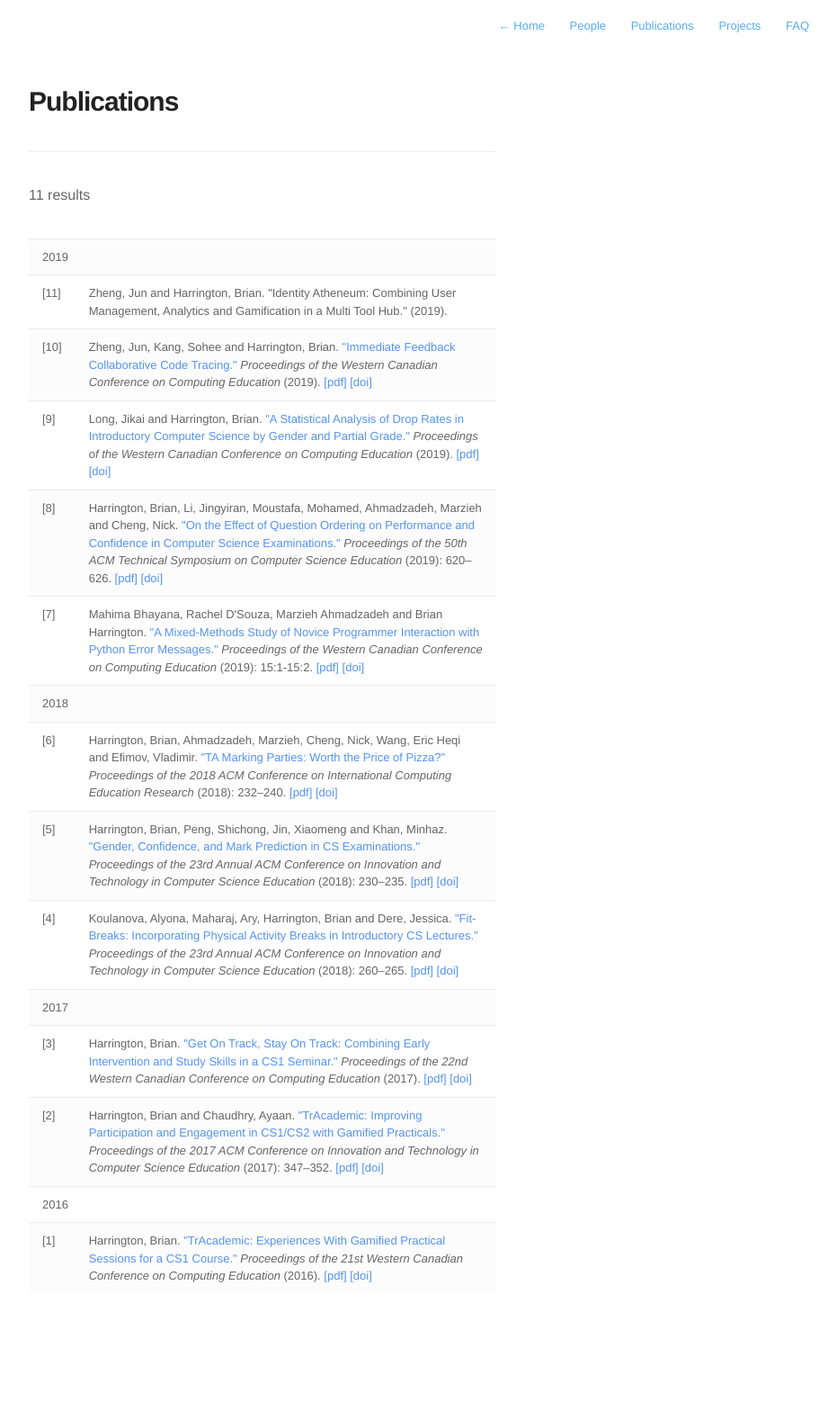
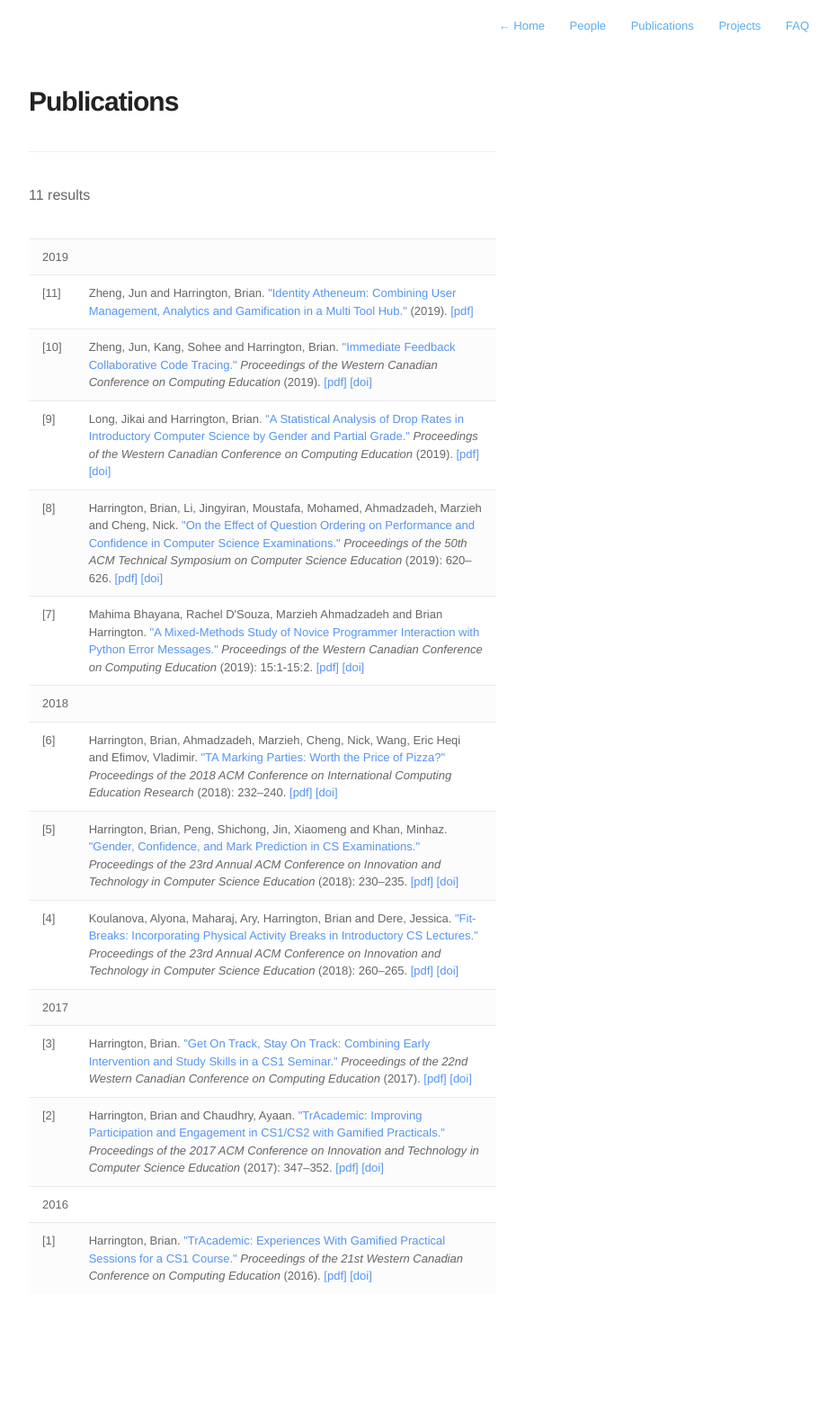
Before and after one commit to cms-urg/cms-urg.github.io, a Jekyll site: the page built from publications.html, in a window 1280 px wide. Shown: the whole page at 90% size, without its empty margins (348-1279 px from the left). Built offline with Jekyll 4.4.1, drawn with Linux system fonts in a browser that asks for light colours; nearby versions of some CDN libraries.

Commit message:
Updated publications page

```diff
--- a/_pubs/bibs/Harrington.bib
+++ b/_pubs/bibs/Harrington.bib
@@ -19,7 +19,8 @@ series = {WCCCE ’19}
 @article{zheng2019identity,
   title={Identity Atheneum: Combining User Management, Analytics and Gamification in a Multi Tool Hub},
   author={Zheng, Jun and Harrington, Brian},
-  year={2019}
+  year={2019},
+  url={https://cssplice.github.io/ICER19/proc/SPLICE_2019_ICER_paper_8.pdf}
 }
 
 
--- a/publications.html
+++ b/publications.html
@@ -10,8 +10,8 @@ layout: default
 <span class="count">11 results</span>
 <table class="result">
 <tr><td colspan="2" class="sheader">2019</td></tr>
-<tr class="bibline"><td class="bibref"><a class="bibanchor" name="11"></a>[11]</td><td class="bibitem">Zheng, Jun and Harrington, Brian. "Identity Atheneum: Combining User Management, Analytics and Gamification in a Multi Tool Hub." (2019).
-<span class="Z3988" title="ctx_ver=Z39.88-2004&amp;rft_val_fmt=info%3Aofi%2Ffmt%3Akev%3Amtx%3Ajournal&amp;rft.atitle=Identity+Atheneum%3A+Combining+User+Management%2C+Analytics+and+Gamification+in+a+Multi+Tool+Hub&amp;rft.jtitle=&amp;rft.volume=&amp;rft.issue=&amp;rft.pub=&amp;rfr_id=info%3Asid%2F%3Abibs%2FHarrington.bib&amp;rft.date=2019&amp;rft.au=Zheng%2C+Jun&amp;rft.au=Harrington%2C+Brian"></span> <span class="bibmenu"></span></td></tr>
+<tr class="bibline"><td class="bibref"><a class="bibanchor" name="11"></a>[11]</td><td class="bibitem">Zheng, Jun and Harrington, Brian.  <a href="https://cssplice.github.io/ICER19/proc/SPLICE_2019_ICER_paper_8.pdf">"Identity Atheneum: Combining User Management, Analytics and Gamification in a Multi Tool Hub." </a>(2019).
+<span class="Z3988" title="ctx_ver=Z39.88-2004&amp;rft_val_fmt=info%3Aofi%2Ffmt%3Akev%3Amtx%3Ajournal&amp;rft.atitle=Identity+Atheneum%3A+Combining+User+Management%2C+Analytics+and+Gamification+in+a+Multi+Tool+Hub&amp;rft.jtitle=&amp;rft.volume=&amp;rft.issue=&amp;rft.pub=&amp;rft_id=https%3A%2F%2Fcssplice.github.io%2FICER19%2Fproc%2FSPLICE_2019_ICER_paper_8.pdf&amp;rfr_id=info%3Asid%2F%3Abibs%2FHarrington.bib&amp;rft.date=2019&amp;rft.au=Zheng%2C+Jun&amp;rft.au=Harrington%2C+Brian"></span> <span class="bibmenu"><a href="https://cssplice.github.io/ICER19/proc/SPLICE_2019_ICER_paper_8.pdf">[pdf]</a></span></td></tr>
 <tr class="bibline"><td class="bibref"><a class="bibanchor" name="10"></a>[10]</td><td class="bibitem">Zheng, Jun, Kang, Sohee and Harrington, Brian.  <a href="https://doi.org/10.1145/3314994.3325087">"Immediate Feedback Collaborative Code Tracing." </a><i>Proceedings of the Western Canadian Conference on Computing Education </i>(2019).
 <span class="Z3988" title="ctx_ver=Z39.88-2004&amp;rft_val_fmt=info%3Aofi%2Ffmt%3Akev%3Amtx%3Abook&amp;rft.atitle=Immediate+Feedback+Collaborative+Code+Tracing&amp;rft.btitle=Proceedings+of+the+Western+Canadian+Conference+on+Computing+Education&amp;rft.genre=bookitem&amp;rft.pub=Association+for+Computing+Machinery&amp;rft_id=https%3A%2F%2Fdoi.org%2F10.1145%2F3314994.3325087&amp;rfr_id=info%3Asid%2F%3Abibs%2FHarrington.bib&amp;rft.date=2019&amp;rft.au=Zheng%2C+Jun&amp;rft.au=Kang%2C+Sohee&amp;rft.au=Harrington%2C+Brian"></span> <span class="bibmenu"><a href="https://doi.org/10.1145/3314994.3325087">[pdf]</a> <a href="http://dx.doi.org/10.1145/3314994.3325087">[doi]</a></span></td></tr>
 <tr class="bibline"><td class="bibref"><a class="bibanchor" name="9"></a>[9]</td><td class="bibitem">Long, Jikai and Harrington, Brian.  <a href="https://doi.org/10.1145/3314994.3325081">"A Statistical Analysis of Drop Rates in Introductory Computer Science by Gender and Partial Grade." </a><i>Proceedings of the Western Canadian Conference on Computing Education </i>(2019).
```
